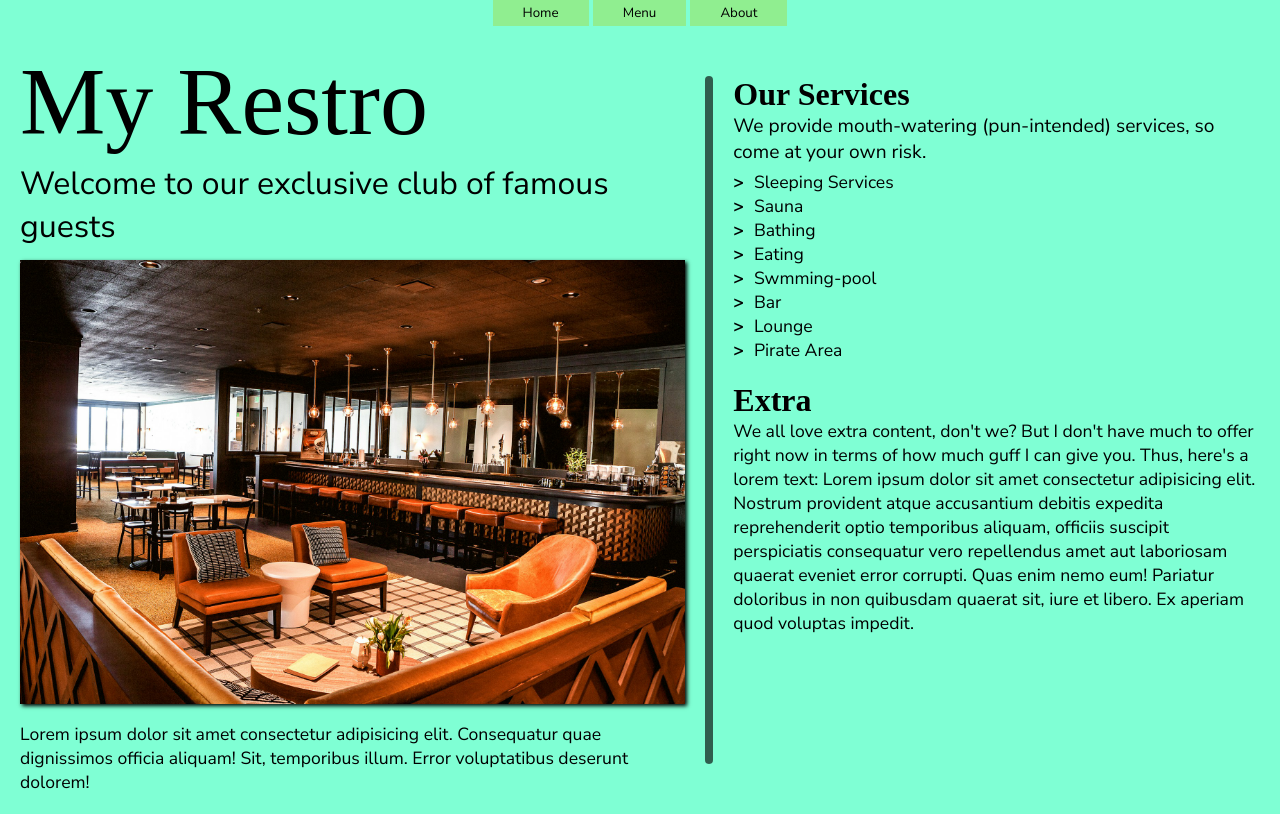
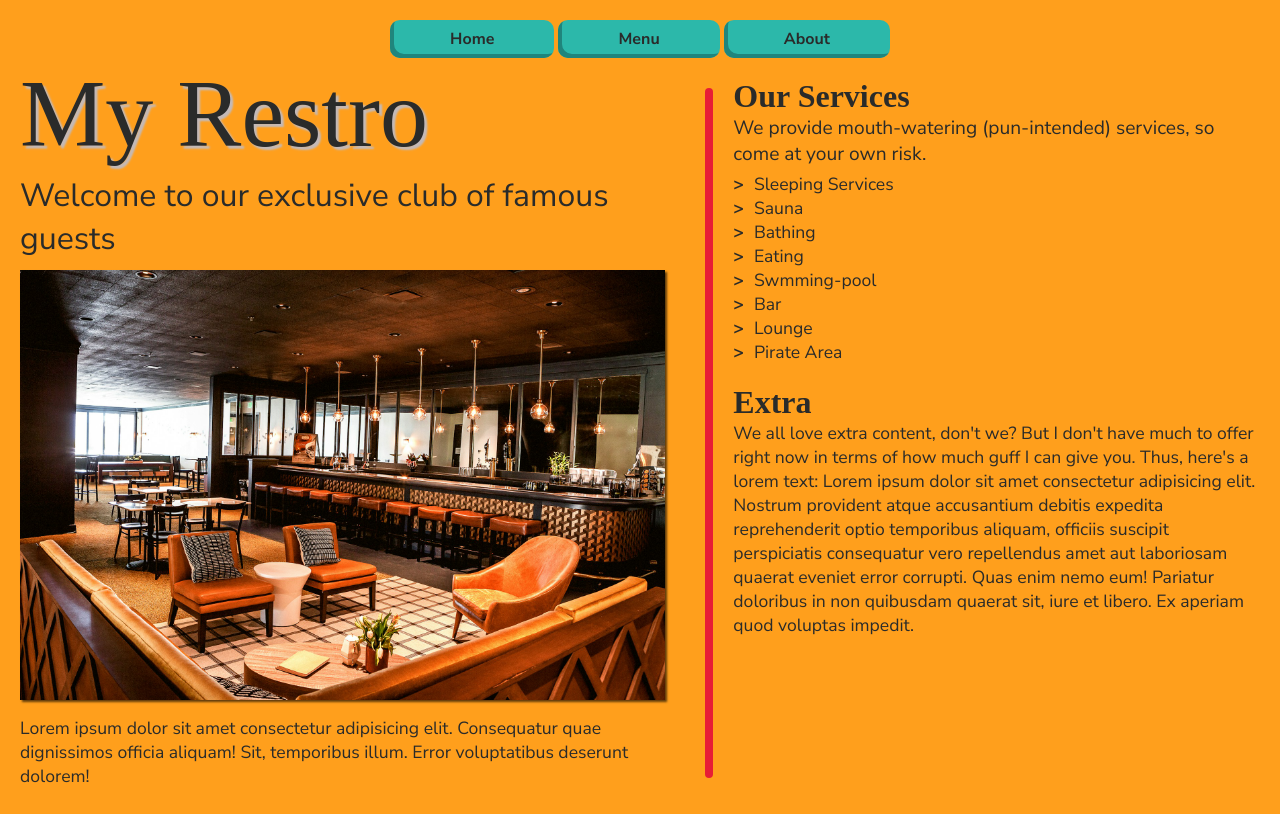
Before and after one commit to srj-17/restaurant-page, a website built with webpack: page src/template.html in a window 1280 px wide. Built offline with nearby package versions, Linux system fonts and the light colour scheme; a web font is replaced by a local one.

Commit message:
Complete html structuring of homepage

```diff
--- a/src/style.css
+++ b/src/style.css
@@ -3,13 +3,15 @@
     padding: 0;
     box-sizing: border-box;
     font-family: "Nunito Sans", sans-serif;;
+    color: var(--text);
 }
 
 :root {
     --font-header: "Sedan", serif;
     --std-padding: 20px;
-    --bgcolor: aquamarine;
-    --primary: lightgreen;
+    --bgcolor: #FF9F1C;
+    --primary: #2cb8aa;
+    --text: #2A2B2A;
 }
 
 body {
@@ -20,12 +22,22 @@ body {
 header {
     display: grid;
     justify-content: center;
+    padding: var(--std-padding) var(--std-padding) 0 var(--std-padding);
 }
 
 header .header-btn {
     border: 0;
     background-color: var(--primary);
-    padding: 4px 30px;
+    padding: 8px 60px;
+    color: var(--text);
+    font-weight: bold;
+    font-size: 1rem;
+    border-radius: 10px;
+    box-shadow: inset 4px -4px #20857c;
+}
+
+header .header-btn:active {
+    box-shadow: none;
 }
 
 #content {
@@ -36,7 +48,7 @@ header .header-btn {
 
 .content-left {
     display: grid;
-    padding: var(--std-padding);
+    padding: 0 var(--std-padding) var(--std-padding) var(--std-padding);
 }
 
 .content-left {
@@ -45,8 +57,8 @@ header .header-btn {
 
 .middle-line {
     width: 8px;
-    background-color: rgba(0, 0, 0, 0.63);
-    margin: 50px 0;
+    background-color: #E71D36;
+    margin: 30px 0;
     border-radius: 20px;
 }
 
@@ -54,13 +66,28 @@ header .header-btn {
     display: flex;
     flex-direction: column;
     padding: var(--std-padding);
-    padding-top: 50px;
+    padding-top: var(--std-padding);
     gap: 20px;
 }
 
 .restaurant-name {
     font-size: 6rem;
     font-family: var(--font-header);
+    text-shadow: 3px 3px 2px #C3BABA;
+}
+
+.guests {
+    display: grid;
+    gap: 10px;
+}
+
+.guests .restro-pic {
+    padding: 0 20px 0 0;
+}
+
+.guests img {
+    width: 100%;
+    box-shadow: 2px 2px 2px rgba(0, 0, 0, 0.623);
 }
 
 .guests-title {
@@ -69,12 +96,6 @@ header .header-btn {
 
 .guests .description {
     font-size: 1.1rem;
-}
-
-.restro-pic {
-    width: 100%;
-    margin: 12px 0;
-    box-shadow: 2px 2px 4px black;
 }
 
 .service-header,
--- a/src/template.html
+++ b/src/template.html
@@ -27,7 +27,9 @@
                 <div class="guests-title">
                     Welcome to our exclusive club of famous guests
                 </div>
-                <img class="restro-pic" src="restro-pic.jpg" alt="Photo of the restaurant" class="restro-photo" width="200px" height="auto">
+                <div class="restro-pic">
+                    <img src="restro-pic.jpg" alt="Photo of the restaurant" width="200px" height="auto">
+                </div>
                 <div class="description">
                     Lorem ipsum dolor sit amet consectetur adipisicing elit. Consequatur quae dignissimos officia aliquam! Sit, temporibus illum. Error voluptatibus deserunt dolorem!
                 </div>
```
